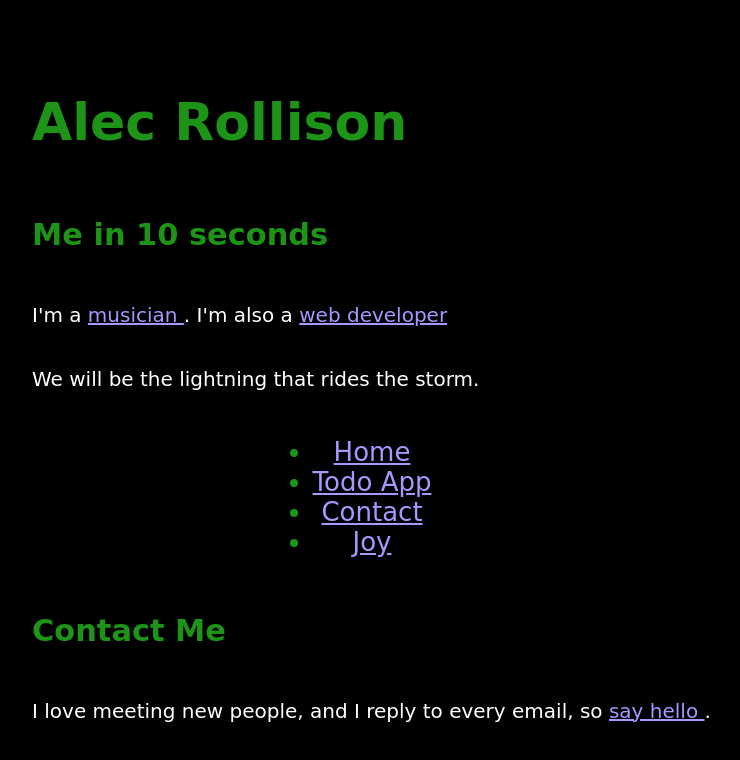
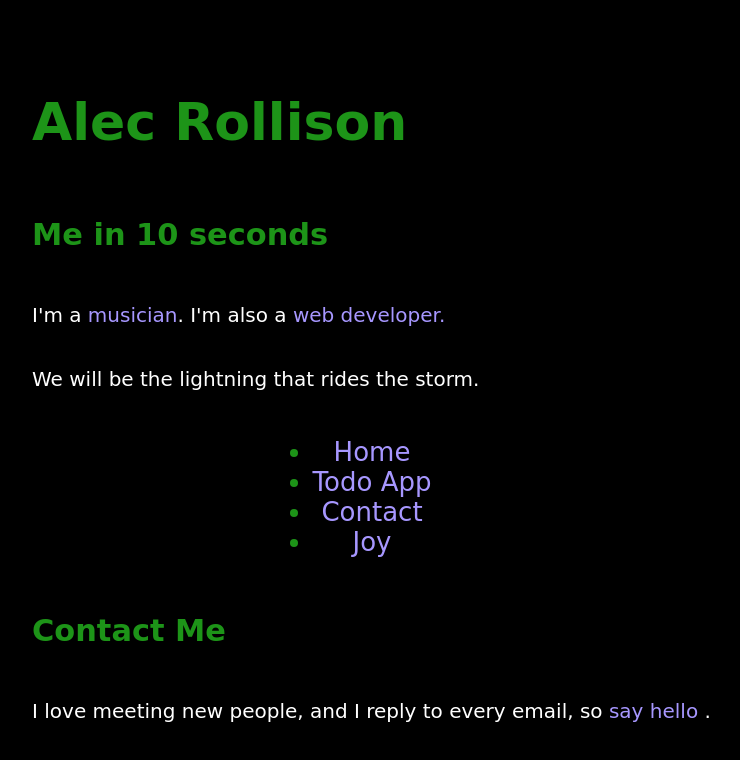
Before and after one commit to aelishRollo/personal-site, a React (Create React App) app: page / in a window 1280 px wide. Shown: the top 760 px of the page, without its empty margins (288-1028 px from the left). Built offline with nearby package versions, Linux system fonts and the light colour scheme.

Commit message:
Remove underline from links

```diff
--- a/src/App.css
+++ b/src/App.css
@@ -1,5 +1,6 @@
 a {
   color: #A797FF;
+  text-decoration: none;
 }
 
 
@@ -42,6 +43,8 @@ a {
   font-family: "Dejavu Sans";
 }
 
+
+
 .App-subheader {
   font-family: "Dejavu Sans";
   text-align:left;
--- a/src/components/Homepage.jsx
+++ b/src/components/Homepage.jsx
@@ -12,7 +12,7 @@ export default function HomePage() {
           Me in 10 seconds
         </h3>
         <p className='App-paragraph'>
-          I'm a <Link to="/Music"> musician </Link>. I'm also a <Link to="/Webdev"> web developer </Link>
+          I'm a <Link to="/Music"> musician</Link>. I'm also a <Link to="/Webdev">web</Link> <Link to="/Webdev">developer. </Link>
         </p>
         <p className='App-paragraph'>
           We will be the lightning that rides the storm.
```
